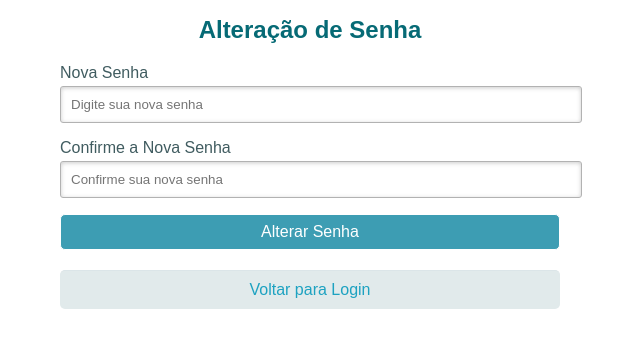
After one commit to hudjinn/SysAdm, a Flask app: page /change_password/1 in a window 1280 px wide. The commit adds this page. Shown: the top 348 px of the page, without its empty margins (330-970 px from the left). Run offline with Flask 3, Linux system fonts and the light colour scheme.

Commit message:
criação da tela de mudança de senha

```diff
--- a/SysAdm/modules/app.py
+++ b/SysAdm/modules/app.py
@@ -1,17 +1,23 @@
-from flask import Flask, render_template, request, redirect, url_for
+from flask import Flask, render_template, request, redirect, url_for, session
 import os
-import inspect
 import json
 
 app = Flask(__name__, static_url_path='/static')
+app.secret_key = os.urandom(24)
+
+# Simulação de dados de usuários
+users = {
+    "user1@example.com": {
+        "cpf": "12345678900",
+        "data_nasc": "1990-01-01"
+    }
+}
 
 # Ler arquivo de internacionalização
 def read_translation(language):
-
     file_path = f'modules/locate/{language}.json'
     with open(file_path, 'r', encoding='utf-8') as file:
         translations = json.load(file)
-
     return translations
 
 # Rota para a página de login
@@ -19,6 +25,7 @@ def read_translation(language):
 def login_screen():
     # Implementar leitura de idioma
     text = read_translation('pt_BR')
+    session['text'] = text  # Armazena os textos na sessão
     return render_template('login_screen.html', text=text)
 
 # Rota para a página de cadastro
@@ -26,20 +33,54 @@ def login_screen():
 def create_account_screen():
     # Implementar leitura de idioma
     text = read_translation('pt_BR')
+    session['text'] = text  # Armazena os textos na sessão
     return render_template('create_acc_screen.html', text=text)
 
 # Rota para a página de recuperação de senha
-@app.route('/recover_password', methods=['POST'])
+@app.route('/recover_password', methods=['GET', 'POST'])
 def recover_password():
-    login = request.form['login']
-    birthdate = request.form['birthdate']
-    return render_template('change_password.html', login=login)
-    # # Verificar se o login e a data de nascimento correspondem
-    # if login in users and users[login]['birthdate'] == birthdate:
-    #     # Permitir ao usuário trocar a senha
-    # return render_template('change_password.html', login=login)
-    # else:
-    #     return "Login ou data de nascimento incorretos."
+    text = session.get('text')
+    if request.method == 'POST':
+        email = request.form['email_recovery']
+        cpf = request.form['cpf_recovery']
+        data_nasc = request.form['data_nasc_recovery']
+        # Verificar se os dados fornecidos correspondem a um usuário
+        if email in users and users[email]['cpf'] == cpf and users[email]['data_nasc'] == data_nasc:
+            # Renderizar a página de alteração de senha, passando o e-mail como parâmetro
+            return redirect(url_for('change_password', email=email))
+        else:
+            # Se os dados estiverem incorretos, redirecionar de volta para a página de recuperação de senha
+            return redirect(url_for('recover_password'))
+    else:
+        return render_template('recover_password.html', text=text)
+
+# Rota para a página de alteração de senha
+@app.route('/change_password/<email>', methods=['GET', 'POST'])
+def change_password(email):
+    text = read_translation('pt_BR')
+
+    if request.method == 'POST':
+        # Processar o formulário de alteração de senha
+        nova_senha = request.form['nova_senha']
+        confirma_senha = request.form['confirma_senha']
+        # Aqui você pode realizar as operações necessárias para alterar a senha do usuário
+        if nova_senha == confirma_senha:
+            # Senhas coincidem, então a senha pode ser alterada
+            # Retornar uma página de confirmação de senha alterada com sucesso
+            return redirect(url_for('password_changed', email=email))
+
+        else:
+            # Senhas não coincidem, exibir mensagem de erro
+            error_message = "As senhas digitadas não coincidem."
+            return render_template('change_password.html', text=text, error_message=error_message, email=email)
+    else:
+        return render_template('change_password.html', text=text, email=email)
+
+@app.route('/password_changed/<email>')
+def password_changed(email):
+    text = read_translation('pt_BR')
+    return render_template('password_changed.html', text=text, email=email)
+
 
 if __name__ == '__main__':
     app.run(debug=True)
--- a/SysAdm/modules/locate/pt_BR.json
+++ b/SysAdm/modules/locate/pt_BR.json
@@ -18,5 +18,22 @@
     "already_have_account": "Já tem uma conta?",
     "login": "Faça login",
     "wrong_match_pwd": "As senhas digitadas não coincidem!",
-    "forgot_pwd":"Esqueceu a senha?"
+    "forgot_pwd":"Esqueceu a senha?",
+    "dob_label": "Data de Nascimento",
+    "dob_placeholder": "DD/MM/AAAA",
+    "cpf_label": "CPF",
+    "cpf_placeholder": "Digite seu CPF (Apenas Números)",
+    "recover_pwd_button": "Recuperar Senha",
+    "forgot_pwd_title": "Recuperação de Senha",
+    "back_to_login": "Voltar para Login",
+    "password_sucess": "Senha Alterada com Sucesso",
+    "password_sucess_descript": "Sua senha foi alterada com sucesso. Você pode fazer login com sua nova senha agora.",
+    "change_password": "Alteração de Senha",
+    "new_password": "Nova Senha",
+    "confirm_new_password": "Confirme a Nova Senha",
+    "new_password_placeholder": "Digite sua nova senha",
+    "confirm_new_password_placeholder": "Confirme sua nova senha",
+    "change_password_button": "Alterar Senha",
+    "passwords_do_not_match": "As senhas digitadas não coincidem!"
+
 }
--- /dev/null
+++ b/SysAdm/modules/templates/change_password.html
@@ -0,0 +1,53 @@
+<!DOCTYPE html>
+<html lang="pt-BR">
+<head>
+    <meta charset="UTF-8">
+    <meta name="viewport" content="width=device-width, initial-scale=1.0">
+    <title>{{ text.change_password }}</title>
+    <link rel="stylesheet" href="{{ url_for('static', filename='styles/login_screen.css') }}">
+</head>
+<body>
+    <div class="container">
+        <div class="content">
+            <!-- FORMULÁRIO DE MUDANÇA DE SENHA -->
+            <div id="change_password">
+                <form method="post" action="{{ url_for('change_password', email=email) }}" onsubmit="return validarSenha()">
+                    <h1>{{ text.change_password }}</h1>
+
+                    <p>
+                        <label for="nova_senha">{{ text.new_password }}</label>
+                        <input id="nova_senha" name="nova_senha" required="required" type="password" placeholder="{{ text.new_password_placeholder }}"/>
+                    </p>
+
+                    <p>
+                        <label for="confirma_senha">{{ text.confirm_new_password }}</label>
+                        <input id="confirma_senha" name="confirma_senha" required="required" type="password" placeholder="{{ text.confirm_new_password_placeholder }}"/>
+                    </p>
+
+                    <p>
+                        <input type="submit" value="{{ text.change_password_button }}"/>
+                    </p>
+
+                    <p class="link">
+                        <a href="{{ url_for('login_screen') }}">{{ text.back_to_login }}</a>
+                    </p>
+                </form>
+            </div>
+        </div>
+    </div>
+
+    <!-- Adicionando a função de validação de senha -->
+    <script>
+        function validarSenha() {
+            var senha = document.getElementById("nova_senha").value;
+            var confirmaSenha = document.getElementById("confirma_senha").value;
+
+            if (senha != confirmaSenha) {
+                alert("{{ text.passwords_do_not_match }}");
+                return false;
+            }
+            return true;
+        }
+    </script>
+</body>
+</html>
```
Also changed, not shown: SysAdm/modules/templates/create_acc_screen.html (+10 -0 lines), SysAdm/modules/templates/password_changed.html (added, +25 -0 lines), SysAdm/modules/templates/recover_password.html (+43 -0 lines).
